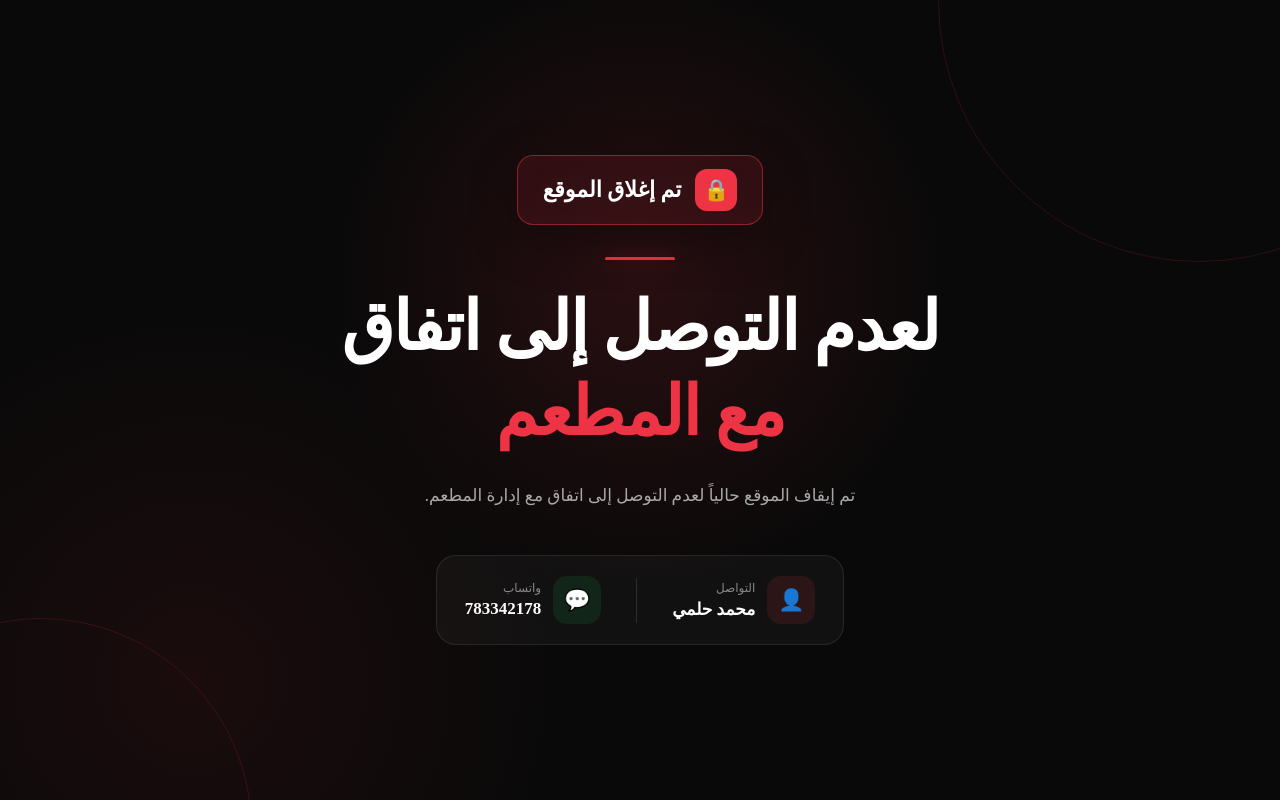
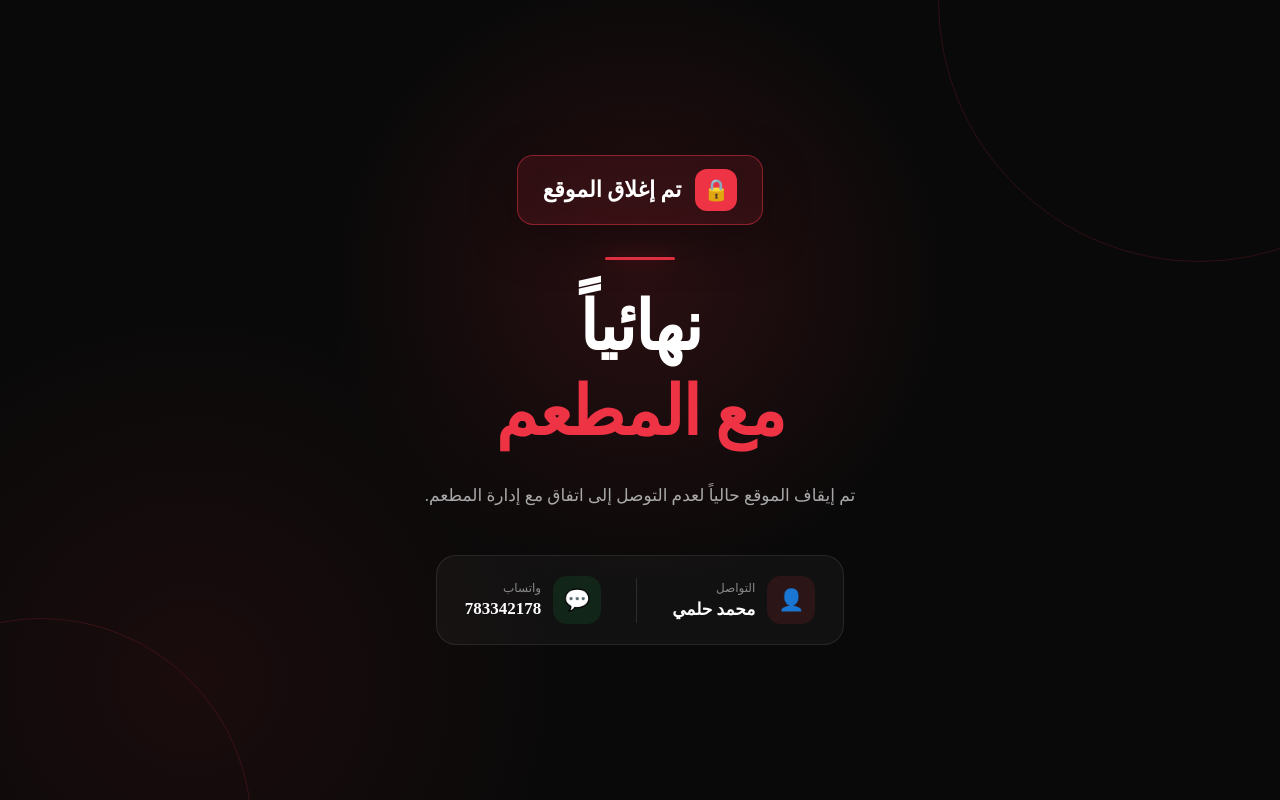
Before and after one commit to AbuMnif/Taaim, a Next.js app: page / in a window 1280 px wide. Shown: the top 800 px of the page. Built offline with nearby package versions, Linux system fonts and the light colour scheme.

Commit message:
Update page.js

```diff
--- a/app/page.js
+++ b/app/page.js
@@ -84,7 +84,7 @@ function ClosedOverlay() {
                 <div className="ta-closed-divider"></div>
 
                 <h1>
-                    لعدم التوصل إلى اتفاق
+                    نهائياً
                     <br />
                     <span>مع المطعم</span>
                 </h1>
```
